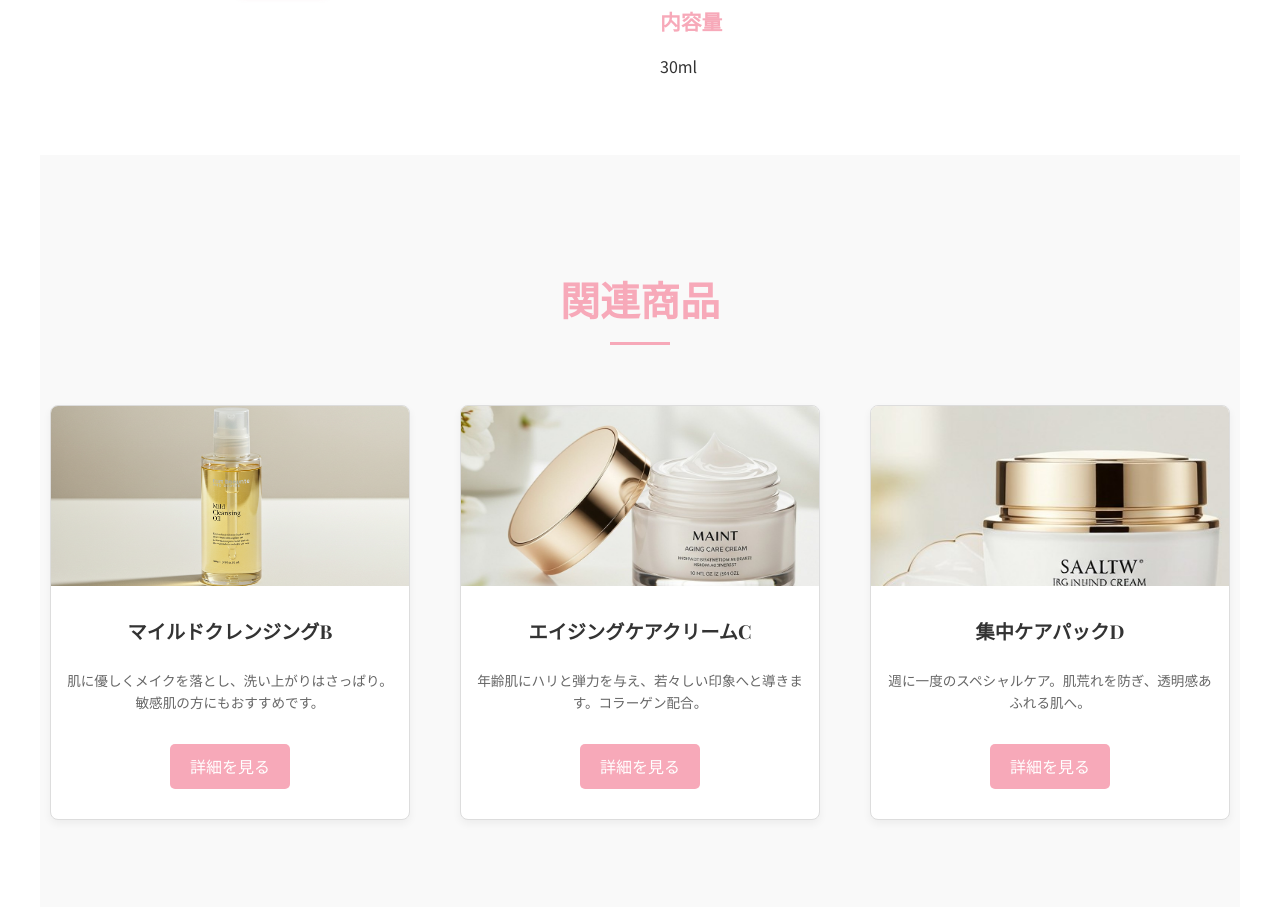
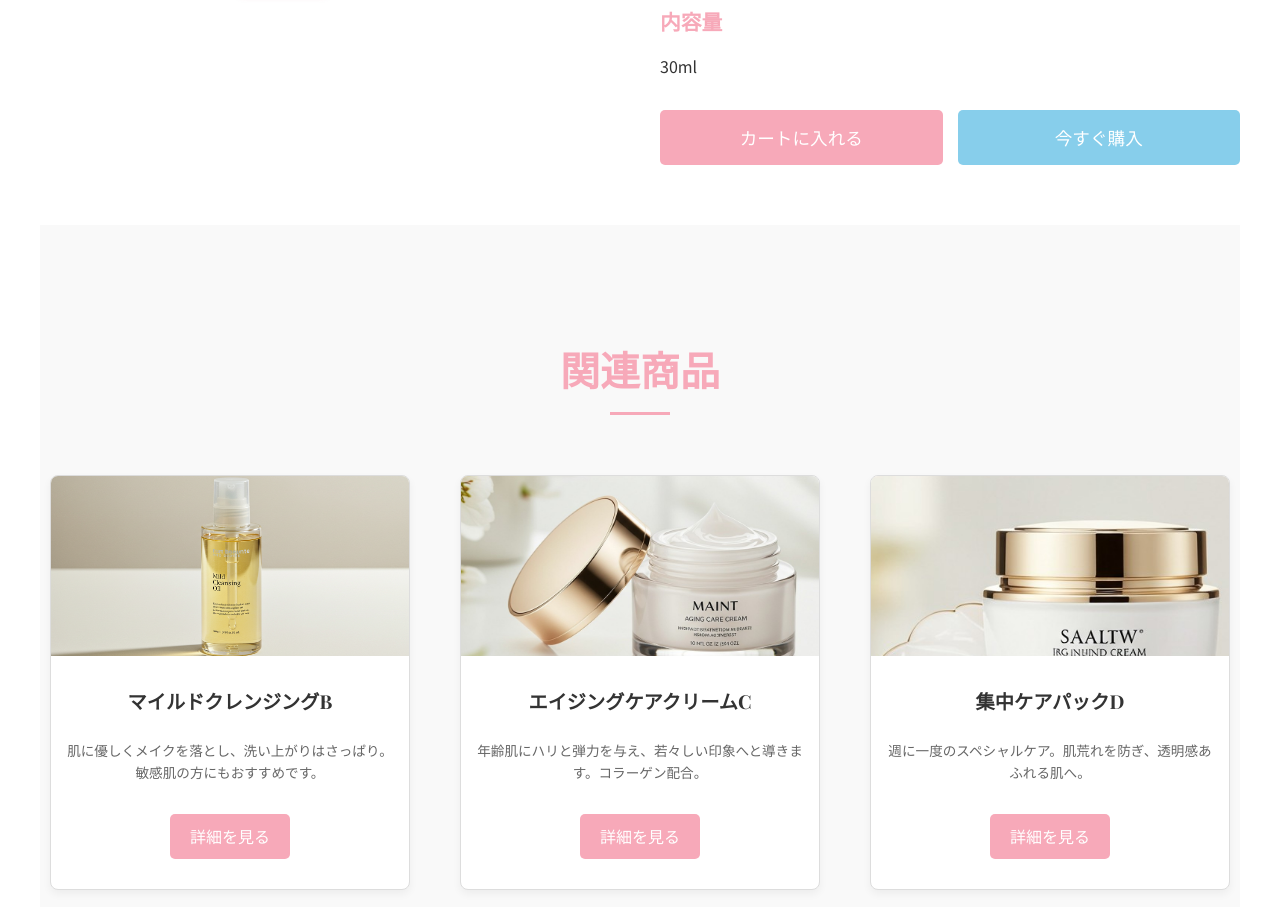
Before and after one commit to hrkygoat/kosume.github.io, a plain HTML site: page shosai.html in a window 1280 px wide. Shown: the part 849-1756 px from the top of the page. Drawn offline with nearby package versions, Linux system fonts and the light colour scheme.

Commit message:
Update shosai.html

```diff
--- a/shosai.html
+++ b/shosai.html
@@ -77,8 +77,10 @@
                         <h4>内容量</h4>
                         <p>30ml</p>
                     </div>
-
-
+                    <div class="product-actions">
+                        <button class="btn add-to-cart">カートに入れる</button>
+                        <button class="btn buy-now">今すぐ購入</button>
+                    </div>
                 </div>
             </section>
 
```
